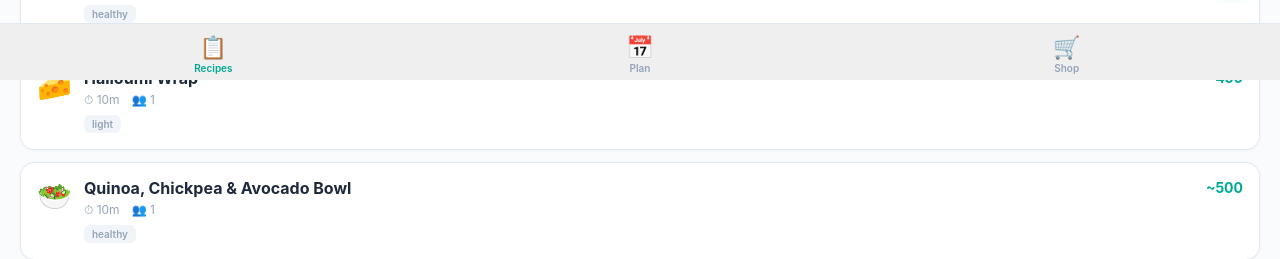
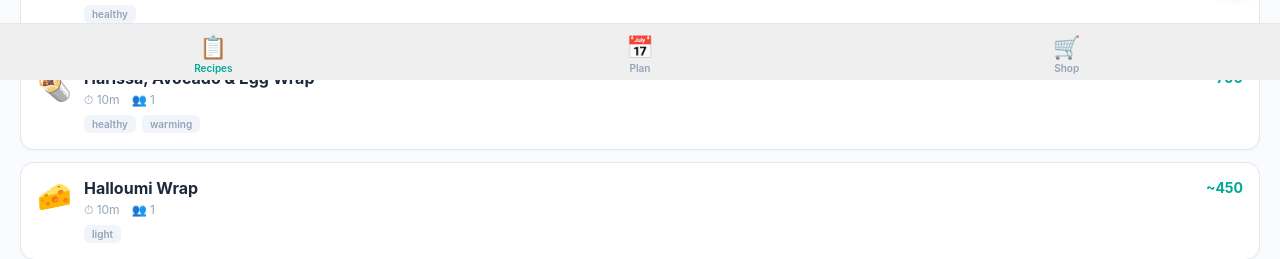
Before and after one commit to CornishOllie/recipes, a plain HTML site: page index.html in a window 1280 px wide. Shown: the part 720-979 px from the top of the page. Drawn offline with Linux system fonts and the light colour scheme.

Commit message:
Add Harissa, Avocado & Egg Wrap recipe
Co-Authored-By: Claude Opus 4.7 (1M context) <noreply@anthropic.com>

```diff
--- a/index.html
+++ b/index.html
@@ -88,6 +88,7 @@ const R=[
 {n:"Scrambled Eggs, Mushrooms & Kale",e:"\u{1F344}",cal:400,time:10,serves:1,cat:["breakfast"],tags:["quick","eggs"],vibe:["comfort"],ing:["3 eggs","100g chestnut mushrooms, sliced","Handful of kale, torn","1 slice sourdough","Butter or olive oil"],steps:["Fry mushrooms 3-4 mins. Add kale 1-2 mins. Push aside.","Whisk eggs, pour in. Stir gently until just set.","Serve on sourdough."],tips:[]},
 {n:"Kitchen Sink Omelette",e:"\u{1F373}",cal:450,time:10,serves:1,cat:["breakfast"],tags:["quick","eggs","use-up-veg"],vibe:["comfort"],ing:["3 eggs","Mushrooms, peppers, any leftover veg","Grated cheddar"],steps:["Use whatever veg needs eating. Grate cheddar before folding."],tips:[]},
 {n:"Porridge with Banana & Blueberries",e:"\u{1F963}",cal:400,time:8,serves:1,cat:["breakfast"],tags:["quick"],vibe:["healthy"],ing:["50g porridge oats","250ml milk or water","1 banana, sliced","Handful of blueberries","Handful of walnuts","Drizzle of honey"],steps:["Cook oats and milk 5-6 mins. Top with banana, blueberries, walnuts, honey."],tips:[]},
+{n:"Harissa, Avocado & Egg Wrap",e:"\u{1F32F}",cal:700,time:10,serves:1,cat:["breakfast"],tags:["quick","eggs","wrap"],vibe:["healthy","warming"],ing:["2 eggs","1 large flour tortilla wrap","1 ripe avocado","1 tbsp harissa paste","1 tsp butter or olive oil","Squeeze of lemon (optional)","Coriander or rocket, to serve","Salt, pepper"],steps:["Mash avocado with lemon, salt, pepper.","Heat butter in a pan. Whisk eggs, scramble gently 1-2 mins until just set.","Warm wrap in dry pan 30 secs each side.","Spread harissa across wrap. Top with avocado, eggs, herbs.","Fold sides, roll tightly, slice in half."],tips:["Rose harissa is milder; regular gives more heat.","Add feta, cherry tomatoes, or spinach for substance.","Fried eggs work just as well — lay whole on the wrap before rolling.","Mash avocado with lemon the night before for prep-ahead."]},
 {n:"Halloumi Wrap",e:"\u{1F9C0}",cal:450,time:10,serves:1,cat:["lunch"],tags:["quick","halloumi"],vibe:["light"],ing:["80g halloumi, strips","1 wholemeal wrap","Handful of spinach","\u00BD pepper, sliced","2 tbsp hummus","Lemon squeeze"],steps:["Dry-fry halloumi 1-2 mins each side.","Warm wrap. Spread hummus, top with spinach, peppers, halloumi, lemon. Roll."],tips:[]},
 {n:"Quinoa, Chickpea & Avocado Bowl",e:"\u{1F957}",cal:500,time:10,serves:1,cat:["lunch"],tags:["quick","chickpeas","bowl"],vibe:["healthy"],ing:["80g cooked quinoa","\u00BD tin chickpeas","1 tsp smoked paprika","Handful of spinach","\u00BD avocado","1 tbsp tahini","Juice of \u00BD lemon"],steps:["Pan-fry chickpeas with paprika 5 mins.","Mix tahini, lemon, water for dressing.","Assemble: quinoa, spinach, chickpeas, avocado, tahini."],tips:[]},
 {n:"Black Bean Quesadillas",e:"\u{1FAD8}",cal:500,time:10,serves:1,cat:["lunch"],tags:["quick","black-beans"],vibe:["tex-mex"],ing:["2 wholemeal wraps","\u00BD tin black beans, mashed","Grated cheddar","\u00BD pepper, diced","Avocado to serve"],steps:["Wrap in dry pan. Spread beans, cheese, peppers. Top with second wrap.","Cook 3-4 mins each side. Slice into wedges."],tips:[]},
```
